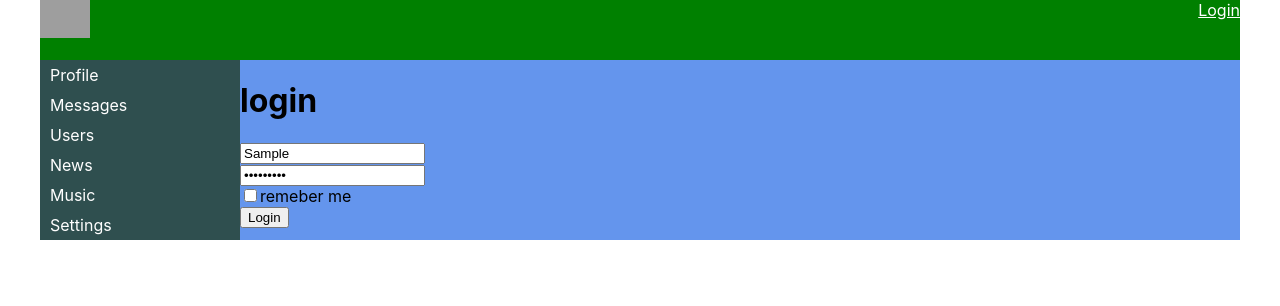
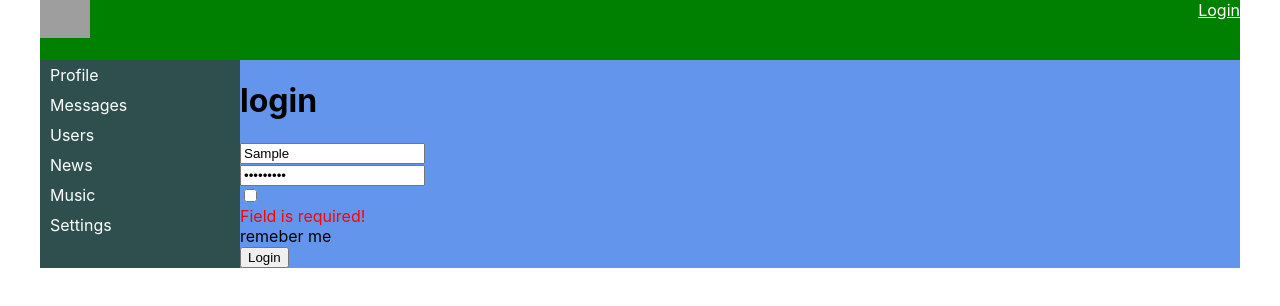
Before and after one commit to myCatPear/samurai-way-main, a React (Create React App) app: page /login in a window 1280 px wide. Both pictures are taken after typing "Sample", "Sample123" into the empty fields and a click on the button "Login". Shown: the top 306 px of the page. Built offline with nearby package versions, Linux system fonts and the light colour scheme; no server answers; grey boxes are pictures that could not be loaded.

Commit message:
end 77lessons

```diff
--- /dev/null
+++ b/src/components/Dialogs/AddMessageForm/AddMessageForm.tsx
@@ -0,0 +1,27 @@
+import {MaxLengthCreator, required} from "../../../utils/validators/validators";
+import React from "react";
+import {Field, InjectedFormProps, reduxForm} from "redux-form";
+import {Textarea} from "../../common/FormsControl/FormsControls";
+
+export type FormDataType ={
+    newMessageBody:string
+}
+
+const maxLength = MaxLengthCreator(50)
+
+ const AddMessageForm :React.FC<InjectedFormProps<FormDataType>> = (props) => {
+    return (
+        <form onSubmit={props.handleSubmit}>
+            <div>
+                <Field name={"newMessageBody"} component={Textarea} placeholder={'Enter your message'} validate={[required,maxLength]}/>
+            </div>
+            <div>
+                <button>Send</button>
+            </div>
+        </form>
+    )
+}
+
+export const AddMessageReduxForm = reduxForm<FormDataType>({
+    form:"addMessageForm"
+})(AddMessageForm)
--- a/src/components/Dialogs/Dialogs.tsx
+++ b/src/components/Dialogs/Dialogs.tsx
@@ -5,27 +5,13 @@ import Message from "./Message/Message";
 import { DialogsPropsType } from './DialogsContainer';
 import {Redirect} from "react-router-dom";
 import {Field, InjectedFormProps, reduxForm} from "redux-form";
+import { Textarea } from '../common/FormsControl/FormsControls';
+import {MaxLengthCreator, required} from "../../utils/validators/validators";
+import { AddMessageReduxForm, FormDataType } from './AddMessageForm/AddMessageForm';
 
-type FormDataType ={
-    newMessageBody:string
-}
 
-const AddMessageForm :React.FC<InjectedFormProps<FormDataType>> = (props) => {
-    return (
-        <form onSubmit={props.handleSubmit}>
-            <div>
-                <Field name={"newMessageBody"} component={"textarea"}/>
-            </div>
-            <div>
-                <button>Send</button>
-            </div>
-        </form>
-    )
-}
 
-const AddMessageReduxForm = reduxForm<FormDataType>({
-    form:"addMessageForm"
-})(AddMessageForm)
+
 
 const Dialogs = (props:DialogsPropsType) => {
 
--- a/src/components/common/FormsControl/FormControl.module.css
+++ b/src/components/common/FormsControl/FormControl.module.css
@@ -3,6 +3,6 @@
     border: 2px solid red;
 }
 
-.formControl.error span {
+.formControl.error {
     color:red;
 }
--- a/src/components/common/FormsControl/FormsControls.tsx
+++ b/src/components/common/FormsControl/FormsControls.tsx
@@ -5,15 +5,26 @@ type TextAreaType = {
 
 }
 
-export const Textarea = ({input, meta,...props}:any) => {
+export const FormControl = ({input, meta,...props}:any) => {
 
     const hasError = meta.touched && meta.error
     return (
         <div >
-            <div>
-                <textarea {...input} {...props} className={style.formControl + " " + (hasError ? style.error : "")}/>
+            <div className={style.formControl + " " +(hasError&& style.error) }>
+                {props.children}
             </div>
-            {  hasError && <span>{meta.error}</span>}
+            {  hasError && <span className={style.formControl + " " + style.error}>{meta.error}</span>}
         </div>
     );
 };
+
+
+export const Textarea = (props:any) => {
+    const {input, meta, ...restProps} = props
+    return <FormControl {...props}><textarea {...input} {...restProps}/></FormControl>
+};
+
+export const Input = (props:any) => {
+    const {input, meta, ...restProps} = props
+    return <FormControl {...props}><input {...input} {...restProps}/></FormControl>
+};
--- a/src/components/login/login.tsx
+++ b/src/components/login/login.tsx
@@ -1,5 +1,7 @@
 import React from 'react';
 import {Field, InjectedFormProps, reduxForm} from "redux-form";
+import { required } from '../../utils/validators/validators';
+import {Input} from "../common/FormsControl/FormsControls";
 
 type FormDataType = {
     login:string
@@ -11,13 +13,13 @@ export const LoginForm: React.FC<InjectedFormProps<FormDataType>> = (props) => {
     return (
             <form onSubmit={props.handleSubmit}>
                 <div>
-                    <Field type="text" placeholder={"Login"} component={"input"} name={"login"}/>
+                    <Field type="text" placeholder={"Login"} component={Input} name={"login"} validate={[required]}/>
                 </div>
                 <div>
-                    <Field type="password" placeholder={"Password"} component={"input"} name={"password"}/>
+                    <Field type="password" placeholder={"Password"} component={Input} name={"password"} validate={[required]}/>
                 </div>
                 <div>
-                    <Field  component={"input"} type="checkbox" name={"rememberMe"}/>remeber me
+                    <Field  component={Input} type="checkbox" name={"rememberMe"} validate={[required]}/>remeber me
                 </div>
                 <div>
                     <button>Login</button>
```
